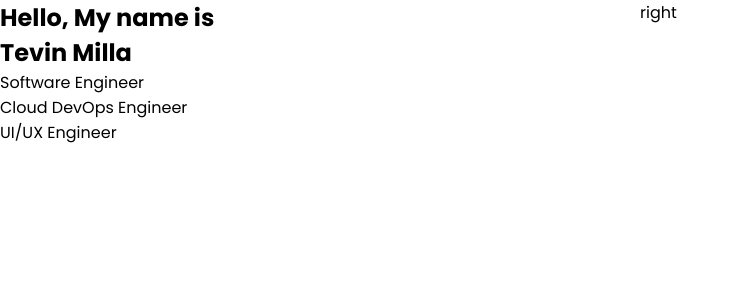
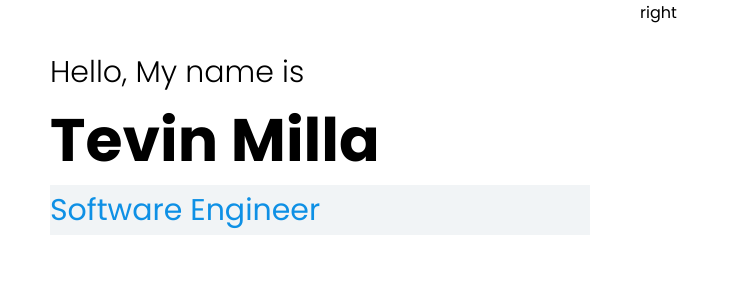
Before and after one commit to MrazTevin/Portfolio_Web, a React (Create React App) app: page / in a window 1280 px wide. Shown: the top 300 px of the page, without its empty margins (0-740 px from the left). Built offline with nearby package versions, Linux system fonts and the light colour scheme.

Commit message:
m: style name and titles

```diff
--- a/src/components/intro/intro.css
+++ b/src/components/intro/intro.css
@@ -10,3 +10,34 @@
 .i-right {
     flex: 1;
 }
+
+.i-left-wrapper {
+    padding: 50px;
+}
+
+.i-preface {
+    font-size: 30px;
+    font-weight: 300;
+}
+
+.i-name {
+    font-size: 60px;
+}
+
+.i-titles {
+    height: 50px;
+    overflow: hidden;
+}
+
+.title-wrappers {
+    height: 100%;
+    animation: move 10s ease-in-out infinite alternate;
+}
+.title-name {
+    height: 50px;
+    font-size: 30px;
+    color: #0e90e5;
+    background-color: #f1f4f6;
+    display: flex;
+    align-items: center;
+}
```
